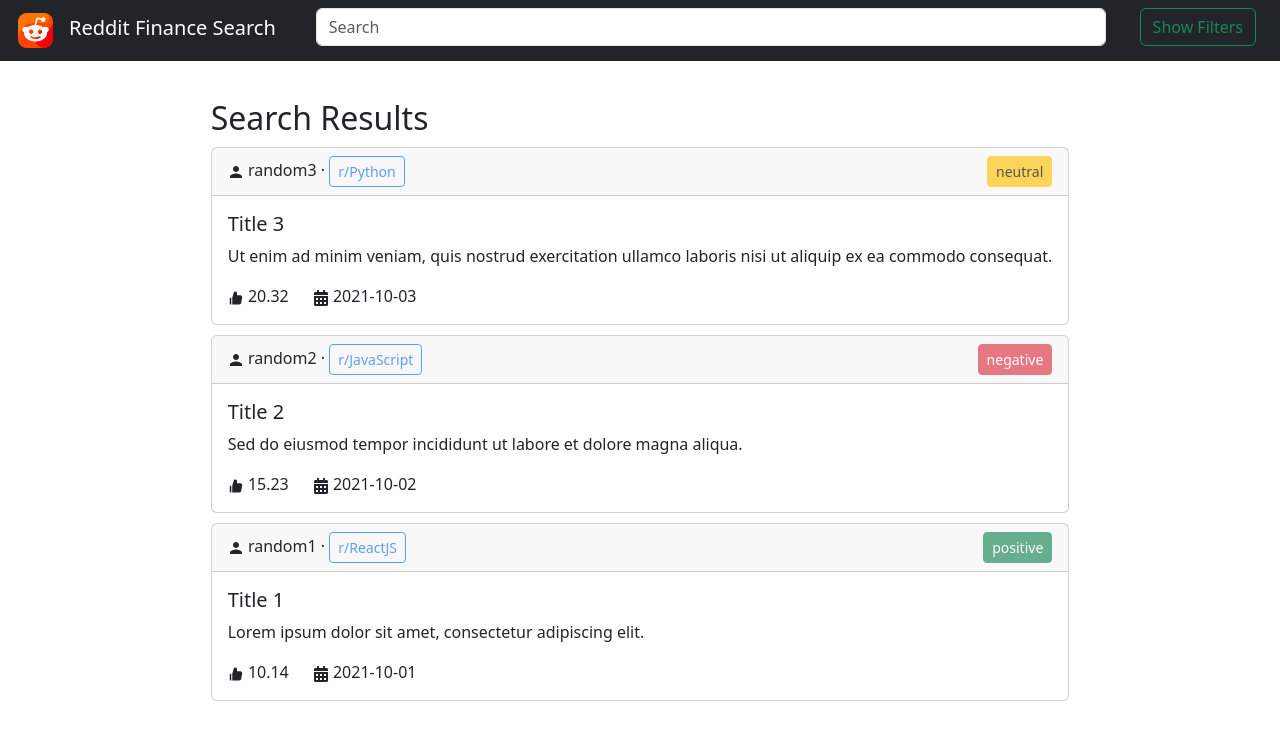
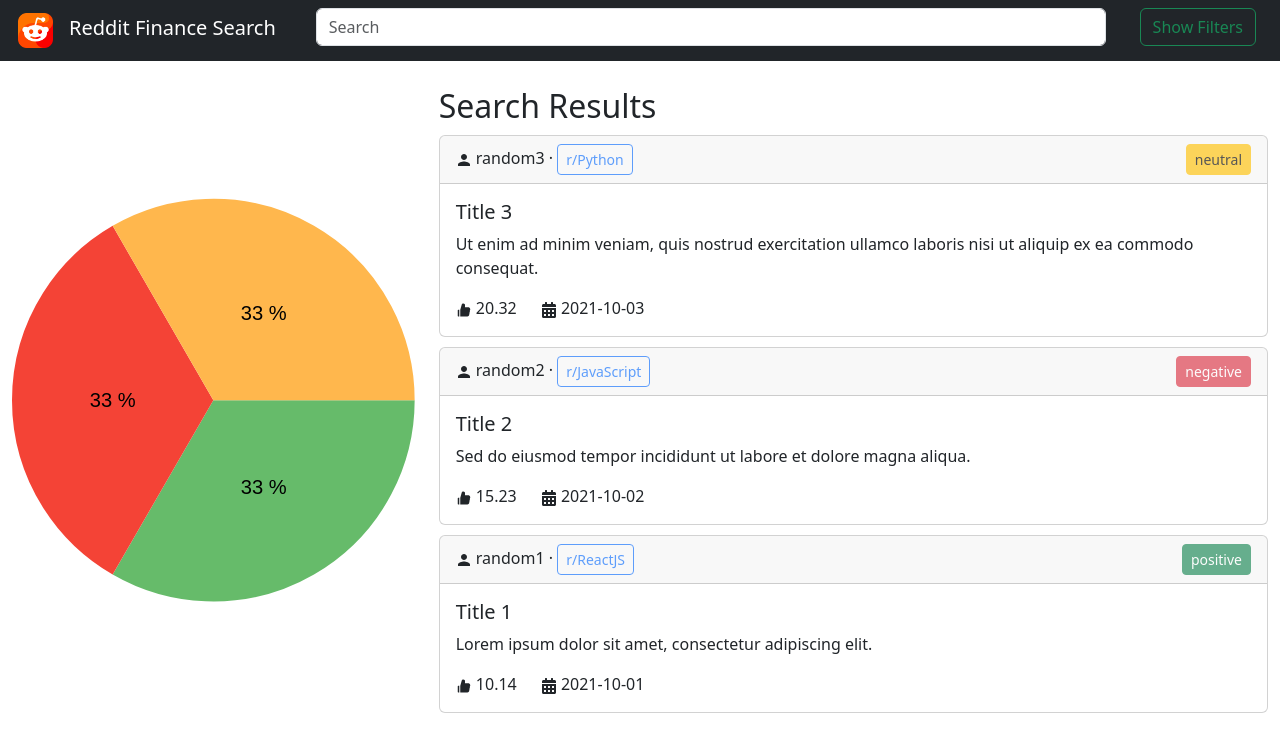
Before and after one commit to IngaleOmkar/Information-Retrieval, a React (Create React App) app in the folder ir-app/: page / in a window 1280 px wide. Shown: the top 752 px of the page. Built offline with nearby package versions, Linux system fonts and the light colour scheme.

Commit message:
Adding pie charts

```diff
--- a/ir-app/package.json
+++ b/ir-app/package.json
@@ -19,6 +19,7 @@
     "react-bootstrap": "^2.10.2",
     "react-dom": "^18.2.0",
     "react-icons": "^5.0.1",
+    "react-minimal-pie-chart": "^8.4.0",
     "react-scripts": "5.0.1",
     "web-vitals": "^2.1.4"
   },
--- a/ir-app/src/pages/HomePage.js
+++ b/ir-app/src/pages/HomePage.js
@@ -13,6 +13,7 @@ import Dropdown from 'react-bootstrap/Dropdown';
 import DropdownButton from 'react-bootstrap/DropdownButton';
 import dayjs from 'dayjs';
 import Posts from "../components/Posts";
+import { PieChart } from 'react-minimal-pie-chart';
 
 export default function HomePage() {
   const [search,setSearch] = useState(''); //search bar
@@ -157,7 +158,28 @@ export default function HomePage() {
 
       {showAdvanced && <div style={{paddingTop: "25px"}}></div>}
 
-      <Posts documents={documents}/>
+      <div className="row" style={{width: "100%"}}>
+        <div className="col-4">
+          <PieChart
+            data={[
+              // match color to sentiment
+              { title: 'One', value: 1, color: '#66bb6a' },
+              { title: 'Two', value: 1, color: '#f44336' },
+              { title: 'Three', value: 1, color: '#ffb74d'},
+            ]} label={({ dataEntry }) => `${Math.round(dataEntry.percentage)} %`}
+            labelStyle={{
+              fontSize: '5px',
+              fontFamily: 'sans-serif',
+              fill: 'black',
+            }}
+          />
+        </div>
+        <div className="col">
+          <Posts documents={documents}/>
+        </div>
+      </div>
+
+
 
     </div>
   )
```
Also changed, not shown: 1 other file (tests, documents, lock files or other folders).
